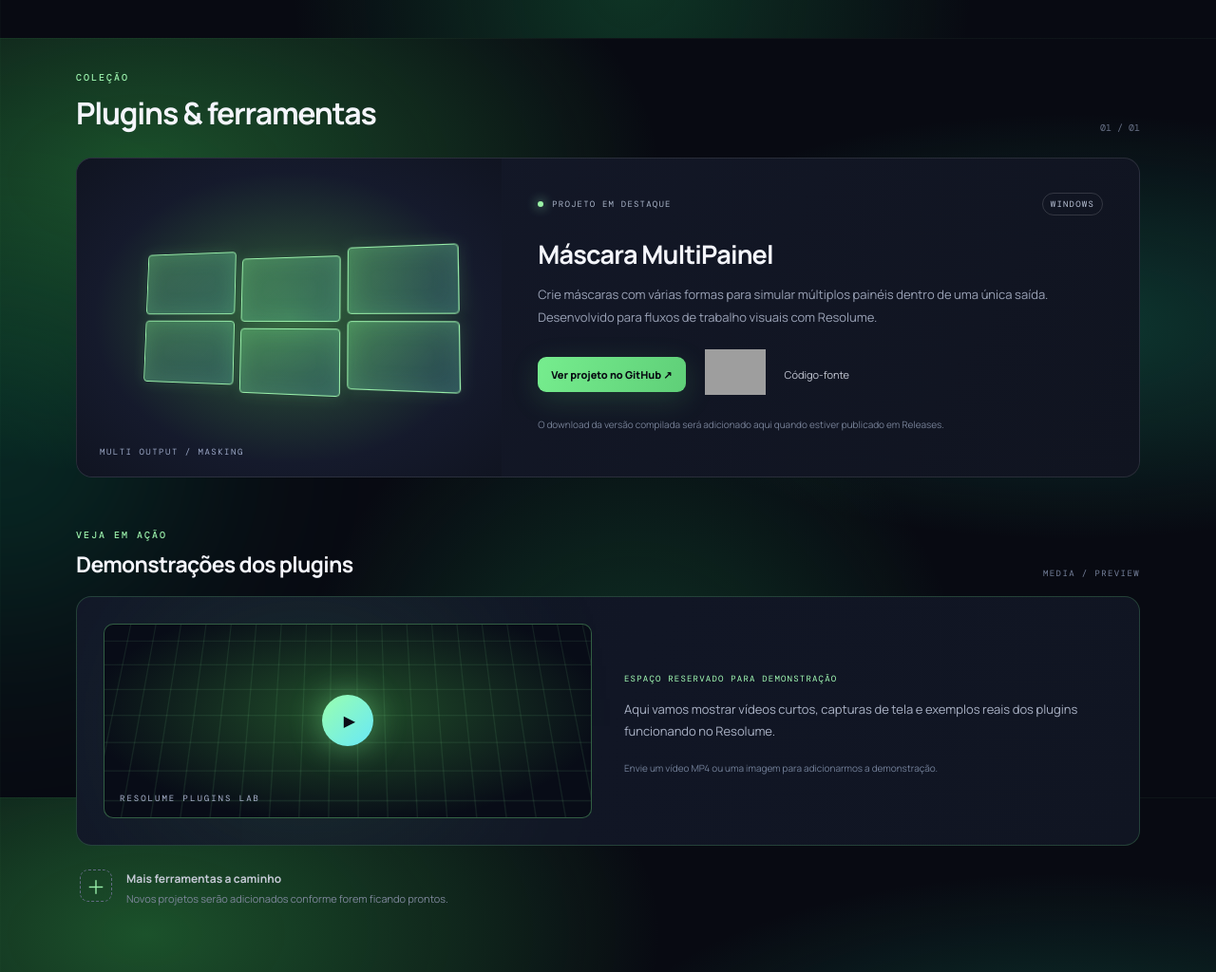
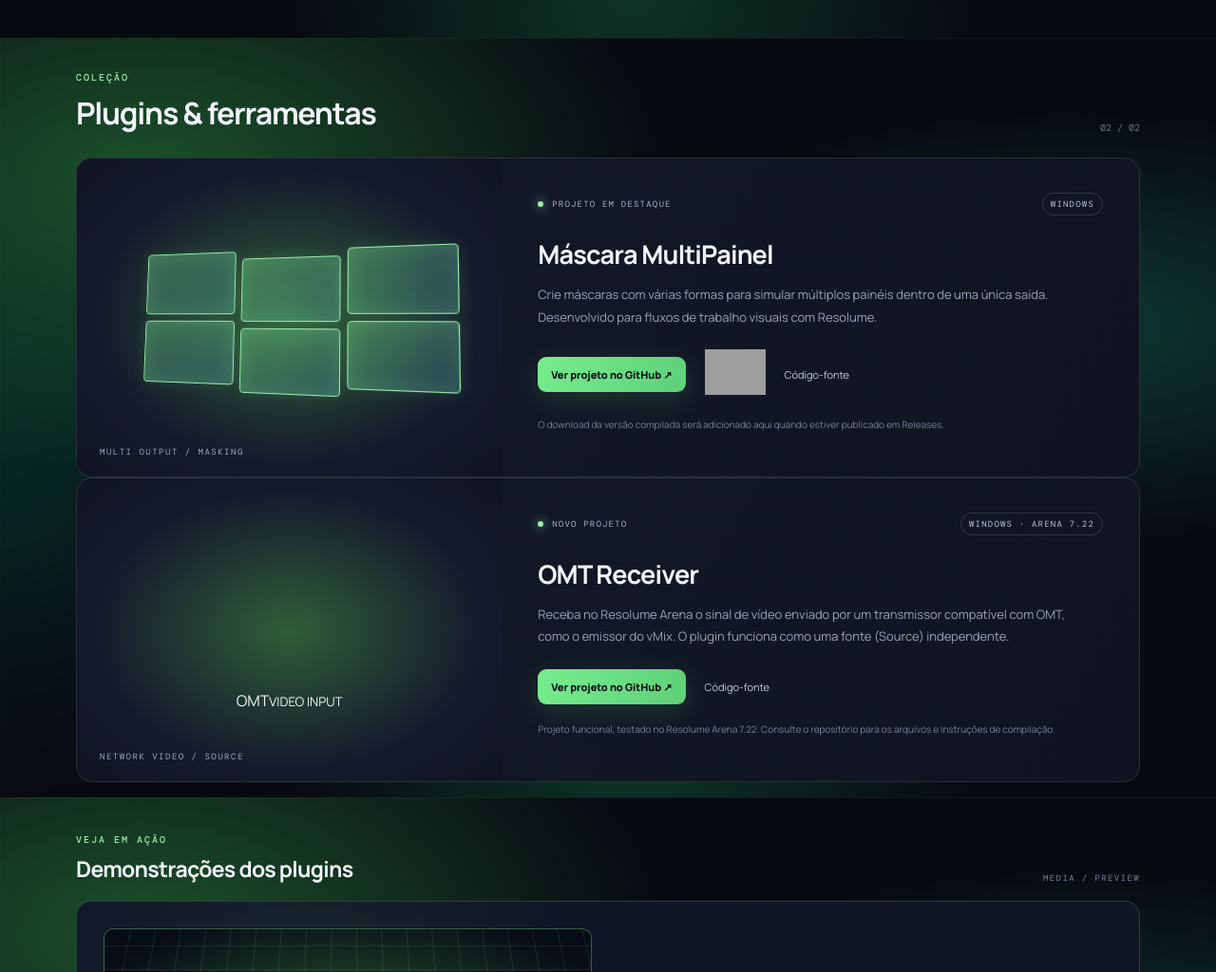
Before and after one commit to leandroooooo/resolume-plugins-lab, a plain HTML site: page index.html in a window 1280 px wide. Shown: the part 760-1784 px from the top of the page at 95% size. Drawn offline with nearby package versions, Linux system fonts and the light colour scheme; grey boxes are pictures that could not be loaded.

Commit message:
Add OMT Receiver to plugin collection

```diff
--- a/index.html
+++ b/index.html
@@ -60,7 +60,7 @@
     <section class="section wrap" id="plugins">
       <div class="section-heading">
         <div><div class="eyebrow" data-i18n="collection">COLEÇÃO</div><h2 data-i18n="pluginsTitle">Plugins & ferramentas</h2></div>
-        <span class="section-count">01 / 01</span>
+        <span class="section-count">02 / 02</span>
       </div>
       <article class="plugin-card">
         <div class="plugin-visual">
@@ -77,6 +77,24 @@
             <a class="text-link" href="https://github.com/leandro878787/Mascara-MultiPainel" target="_blank" rel="noopener" data-i18n="sourceCode">Código-fonte</a>
           </div>
           <p class="small-note" data-i18n="releaseNote">O download da versão compilada será adicionado aqui quando estiver publicado em Releases.</p>
+        </div>
+      </article>
+
+      <article class="plugin-card plugin-card-secondary">
+        <div class="plugin-visual omt-visual" aria-label="Ilustração de sinal de vídeo OMT chegando ao Resolume">
+          <div class="omt-signal"><i></i><i></i><i></i><i></i><i></i><i></i><i></i><i></i><i></i></div>
+          <div class="omt-screen"><span>OMT</span><small>VIDEO INPUT</small></div>
+          <span class="visual-caption">NETWORK VIDEO / SOURCE</span>
+        </div>
+        <div class="plugin-info">
+          <div class="plugin-meta"><span class="status-dot"></span><span data-i18n="omtStatus">NOVO PROJETO</span><span class="pill">WINDOWS · ARENA 7.22</span></div>
+          <h3>OMT Receiver</h3>
+          <p data-i18n="omtDescription">Receba no Resolume Arena o sinal de vídeo enviado por um transmissor compatível com OMT, como o emissor do vMix. O plugin funciona como uma fonte (Source) independente.</p>
+          <div class="plugin-actions">
+            <a class="button button-primary" href="https://github.com/leandro878787/OMT-Receiver" target="_blank" rel="noopener" data-i18n="omtProject">Ver projeto no GitHub ↗</a>
+            <a class="text-link" href="https://github.com/leandro878787/OMT-Receiver" target="_blank" rel="noopener" data-i18n="sourceCode">Código-fonte</a>
+          </div>
+          <p class="small-note" data-i18n="omtNote">Projeto funcional, testado no Resolume Arena 7.22. Consulte o repositório para os arquivos e instruções de compilação.</p>
         </div>
       </article>
 
```
